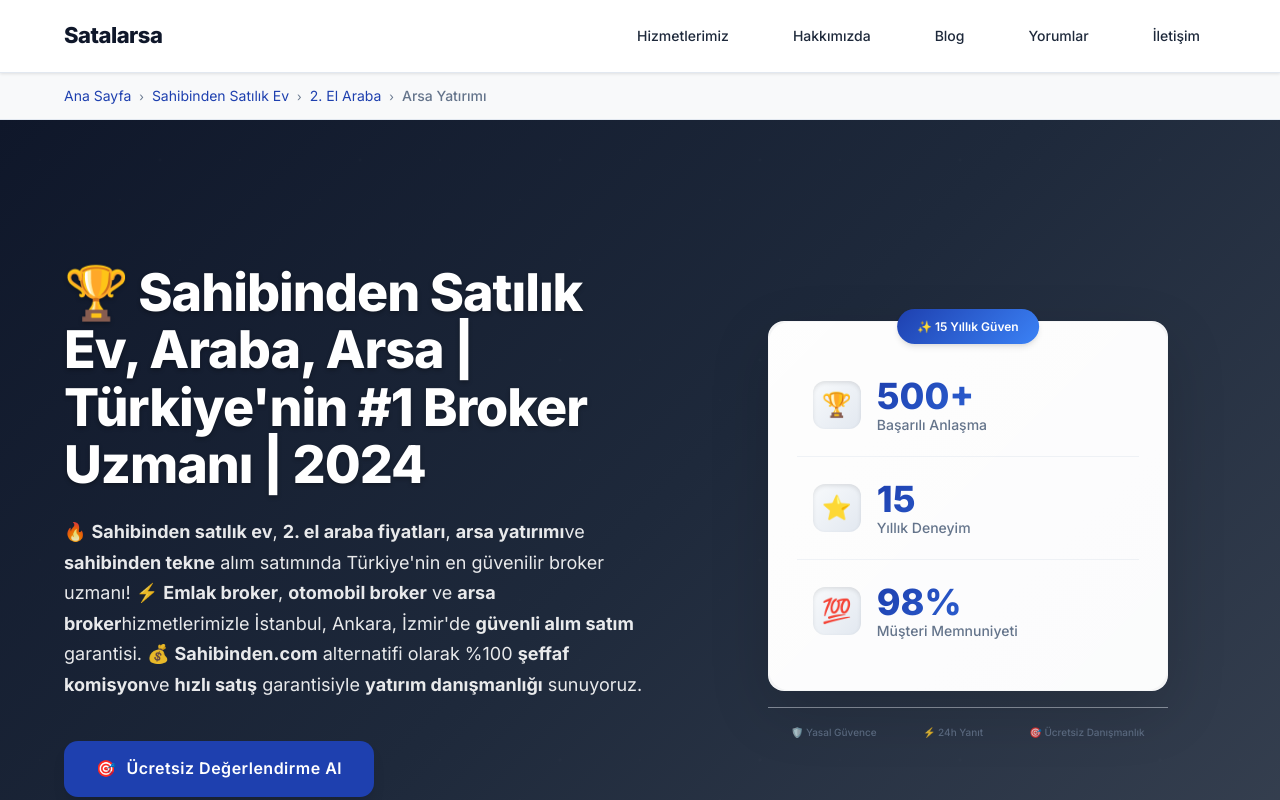
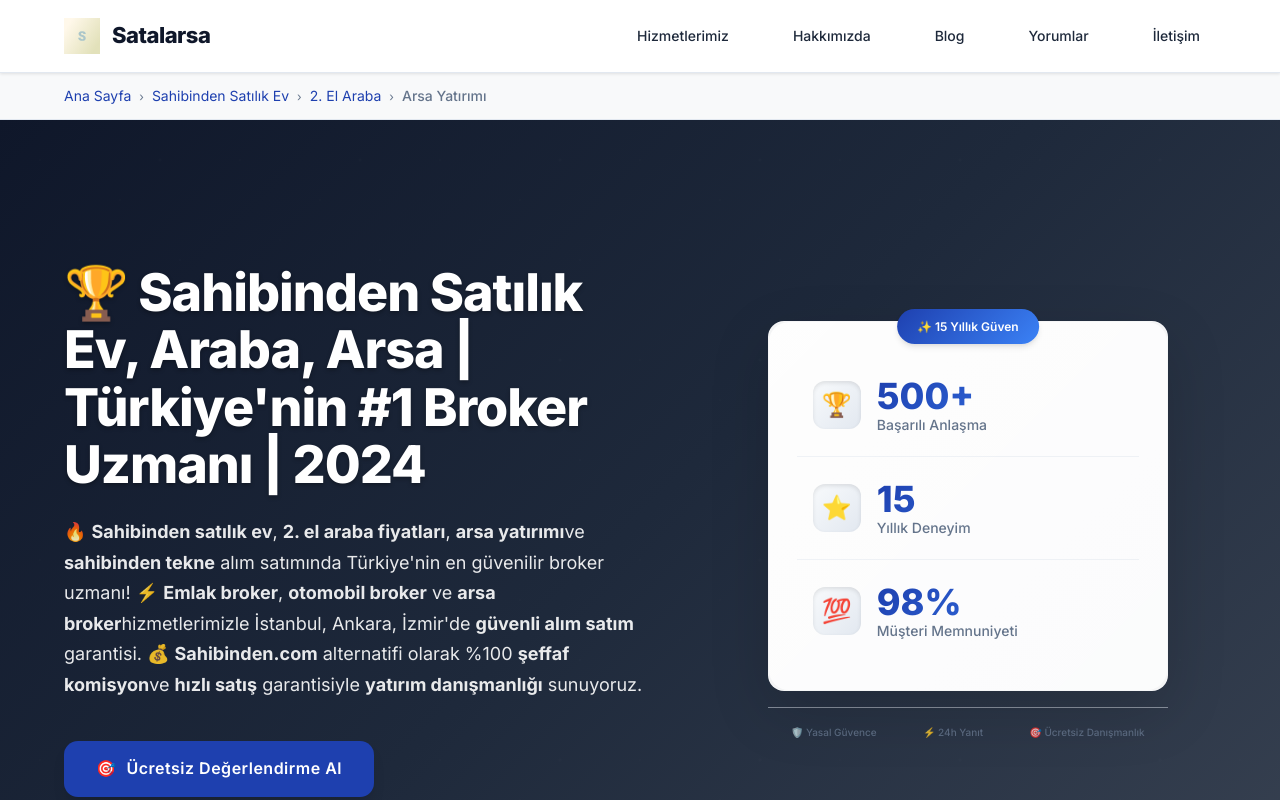
Before and after one commit to Aendirr/reklamlar, a React (Vite) app: page / in a window 1280 px wide. Shown: the top 800 px of the page. Built offline with nearby package versions, Linux system fonts and the light colour scheme.

Commit message:
UPD. Dolandırıcılık v2

```diff
--- a/index.html
+++ b/index.html
@@ -47,10 +47,10 @@
 
     <!-- Facebook/Meta Tags -->
     <meta property="fb:app_id" content="123456789" />
-    <meta property="og:image" content="https://satalarsa.com/social-image.jpg" />
-    <meta property="og:image:width" content="1200" />
-    <meta property="og:image:height" content="630" />
-    <meta property="og:image:alt" content="Türkiye'nin #1 Sahibinden Broker Uzmanı" />
+    <meta property="og:image" content="https://satalarsa.com/logo.svg" />
+    <meta property="og:image:width" content="200" />
+    <meta property="og:image:height" content="200" />
+    <meta property="og:image:alt" content="Satalarsa - Türkiye'nin #1 Sahibinden Broker Uzmanı" />
     <meta property="og:url" content="https://satalarsa.com" />
 
     <!-- LinkedIn Tags -->
@@ -88,19 +88,13 @@
     <link rel="dns-prefetch" href="//www.google-analytics.com">
     <link rel="dns-prefetch" href="//fonts.googleapis.com">
 
-    <!-- Google Analytics 4 - BURAYA KENDİ KODUNUZU YAZIN -->
-    <!--
-    1. https://analytics.google.com adresine gidin
-    2. Property oluşturun: satalarsa.com
-    3. G-XXXXXXXXXX kodunuzu alın
-    4. Aşağıdaki iki yerde GA_MEASUREMENT_ID yerine yazın
-    -->
-    <script async src="https://www.googletagmanager.com/gtag/js?id=GA_MEASUREMENT_ID"></script>
+    <!-- Google Analytics 4 (gtag.js) -->
+    <script async src="https://www.googletagmanager.com/gtag/js?id=G-WXKY52TJJE"></script>
     <script>
       window.dataLayer = window.dataLayer || [];
       function gtag(){dataLayer.push(arguments);}
       gtag('js', new Date());
-      gtag('config', 'GA_MEASUREMENT_ID');
+      gtag('config', 'G-WXKY52TJJE');
     </script>
 
     <!-- Google Search Console Verification - BURAYA KENDİ KODUNUZU YAZIN -->
@@ -134,7 +128,7 @@
         "alternateName": "Sahibinden Satılık Ev Araba Arsa Uzmanı",
         "description": "Türkiye'nin en güvenilir sahibinden satılık ev, 2. el araba, arsa yatırımı ve tekne broker uzmanı. 15 yıllık deneyim, 1000+ mutlu müşteri, %100 güvenli alım satım garantisi.",
         "url": "https://satalarsa.com",
-        "telephone": ["+90-XXX-XXX-XXXX", "+90-YYY-YYY-YYYY"],
+        "telephone": ["+90-555-556-8161", "+90-555-556-8161"],
         "email": "info@satalarsa.com",
         "address": {
           "@type": "PostalAddress",
@@ -229,7 +223,7 @@
         ],
         "contactPoint": {
           "@type": "ContactPoint",
-          "telephone": "+90-XXX-XXX-XXXX",
+          "telephone": "+90-555-556-8161",
           "contactType": "customer service",
           "availableLanguage": "Turkish"
         }
--- a/src/App.tsx
+++ b/src/App.tsx
@@ -52,7 +52,7 @@
             </div>
             <div className="footer-section">
               <h4>📞 İletişim | Broker Uzmanı</h4>
-              <p>📞 <strong>+90 XXX XXX XX XX</strong></p>
+              <p>📞 <strong>+90 555 556 81 61</strong></p>
               <p>📧 <strong>info@satalarsa.com</strong></p>
               <p>🏢 <strong>İstanbul, Ankara, İzmir</strong></p>
               <p>⏰ <strong>7/24 Hizmet</strong></p>
--- a/src/components/Header.tsx
+++ b/src/components/Header.tsx
@@ -6,7 +6,10 @@
   return (
     <header className="header">
       <div className="container header-inner">
-        <a href="#" className="brand">Satalarsa</a>
+        <a href="#" className="brand">
+          <img src="/logo.svg" alt="Satalarsa Logo" className="brand-logo" />
+          <span>Satalarsa</span>
+        </a>
 
         {/* Desktop Navigation */}
         <nav className="nav desktop-nav">
--- a/src/styles.css
+++ b/src/styles.css
@@ -80,10 +80,23 @@
   font-size: 22px;
   transition: all 0.3s ease;
   letter-spacing: -0.5px;
+  display: flex;
+  align-items: center;
+  gap: 12px;
+}
+
+.brand-logo {
+  width: 36px;
+  height: 36px;
+  transition: transform 0.3s ease;
 }
 
 .brand:hover {
   color: var(--primary);
+}
+
+.brand:hover .brand-logo {
+  transform: scale(1.1);
 }
 
 .nav {
```
Also changed, not shown: public/logo.svg (added), 1 other file (tests, documents, lock files or other folders).
